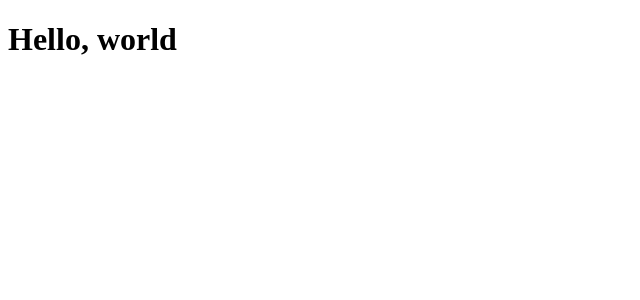
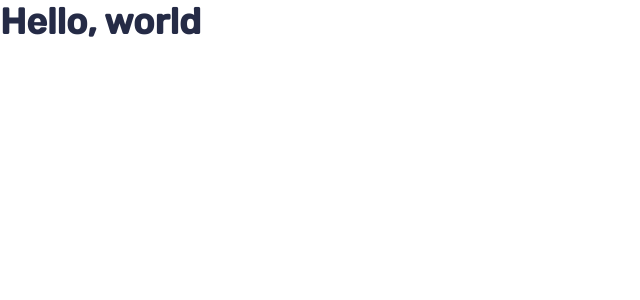
Before and after one commit to raiane-oliveira/Bookmark, a React (Vite) app: page / in a window 1280 px wide. Shown: the top 300 px of the page, without its empty margins (0-640 px from the left). Built offline with nearby package versions, Linux system fonts and the light colour scheme.

Commit message:
initial configuration

```diff
--- a/index.html
+++ b/index.html
@@ -2,8 +2,27 @@
 <html lang="en">
    <head>
       <meta charset="UTF-8" />
+      <link rel="preconnect" href="https://fonts.googleapis.com" />
+      <link rel="preconnect" href="https://fonts.gstatic.com" crossorigin />
+
       <meta name="viewport" content="width=device-width, initial-scale=1.0" />
-      <title>Vite + React + TS</title>
+      <meta name="author" content="Raiane Oliveira" />
+      <meta
+         name="description"
+         content="Website of a Bookmark landing page offered by Frontend Mentor"
+      />
+      <link
+         rel="icon"
+         href="/public/favicon-32x32.png"
+         sizes="32x32"
+         type="image/png"
+      />
+
+      <link
+         href="https://fonts.googleapis.com/css2?family=Rubik:wght@400;500&display=swap"
+         rel="stylesheet"
+      />
+      <title>Bookmark</title>
    </head>
    <body>
       <div id="root"></div>
--- /dev/null
+++ b/src/global.css
@@ -0,0 +1,35 @@
+* {
+   margin: 0;
+   padding: 0;
+   box-sizing: border-box;
+}
+
+:root {
+   --soft-blue: hsl(231, 69%, 60%);
+   --soft-red: hsl(0, 94%, 66%);
+   --grayish-blue: hsl(229, 8%, 60%);
+   --very-dark-blue: hsl(229, 31%, 21%);
+
+   font-size: 62.5%;
+}
+
+body {
+   -webkit-font-smoothing: antialiased;
+   font-size: 1.8rem;
+   font-family: "Rubik", sans-serif;
+   color: var(--very-dark-blue);
+}
+
+input,
+button {
+   font: 400 1.6rem "Rubik", sans-serif;
+}
+
+button {
+   cursor: pointer;
+}
+
+a {
+   color: inherit;
+   text-decoration: none;
+}
--- a/src/main.tsx
+++ b/src/main.tsx
@@ -1,5 +1,6 @@
 import React from "react";
 import ReactDOM from "react-dom/client";
+import "./global.css";
 
 ReactDOM.createRoot(document.getElementById("root") as HTMLElement).render(
    <React.StrictMode>
```
Also changed, not shown: public/favicon-32x32.png (added).
